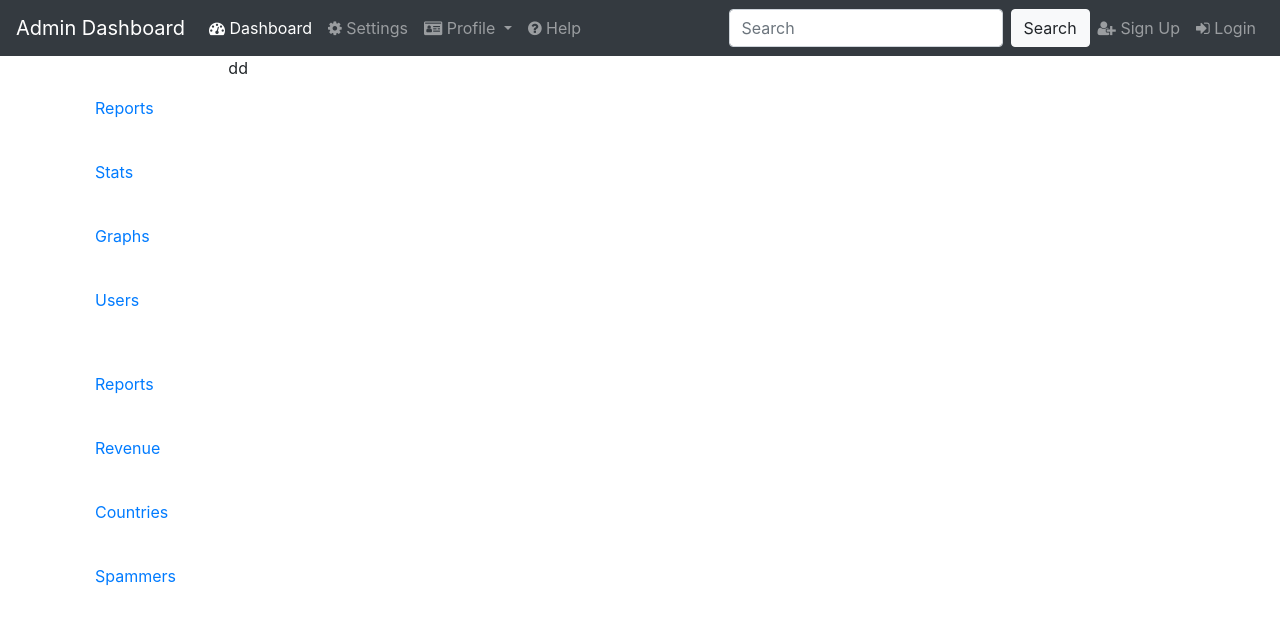
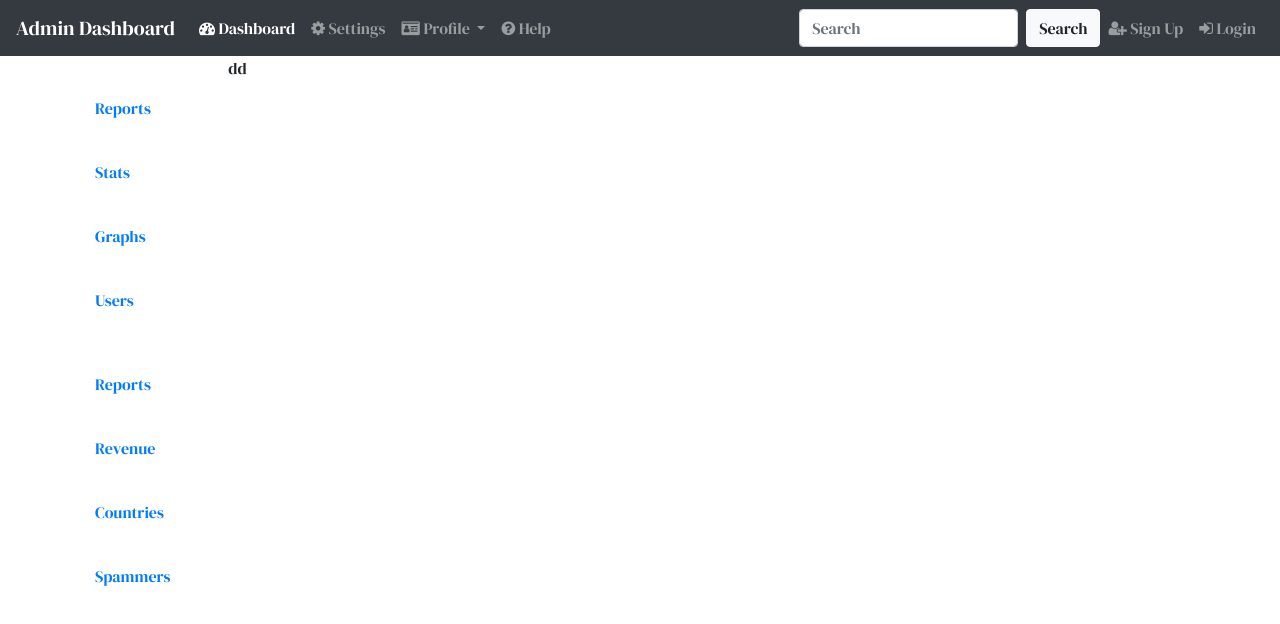
Before and after one commit to rjblee/admin_dashboard, a plain HTML site: page index.html in a window 1280 px wide. Drawn offline with nearby package versions, Linux system fonts and the light colour scheme.

Commit message:
Add fonts to body

```diff
--- a/css/style.css
+++ b/css/style.css
@@ -1,5 +1,6 @@
 body {
-
+    /* font-family: 'Abril Fatface', cursive; */
+    font-family: 'DM Serif Display', serif;
 }
 
 
```
